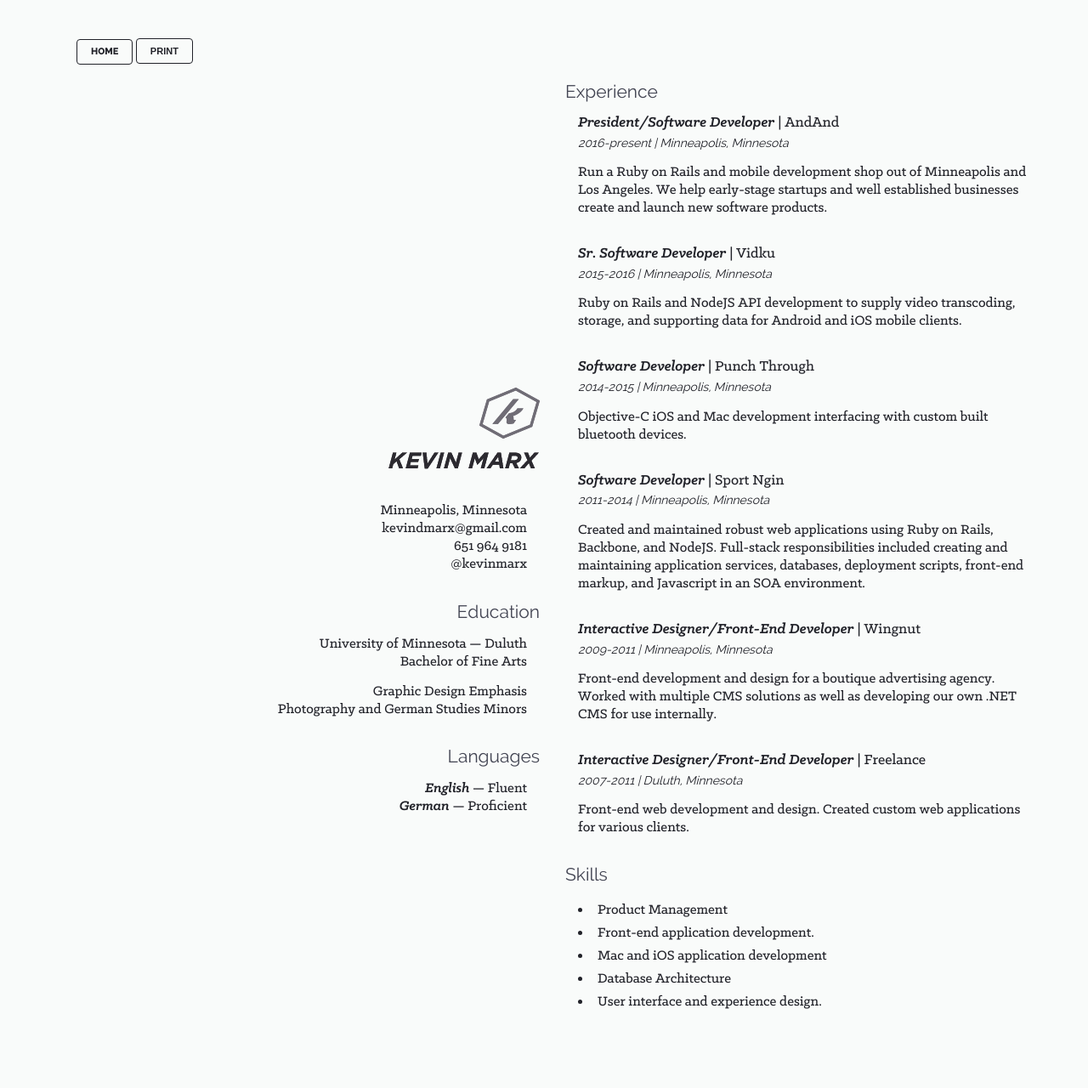
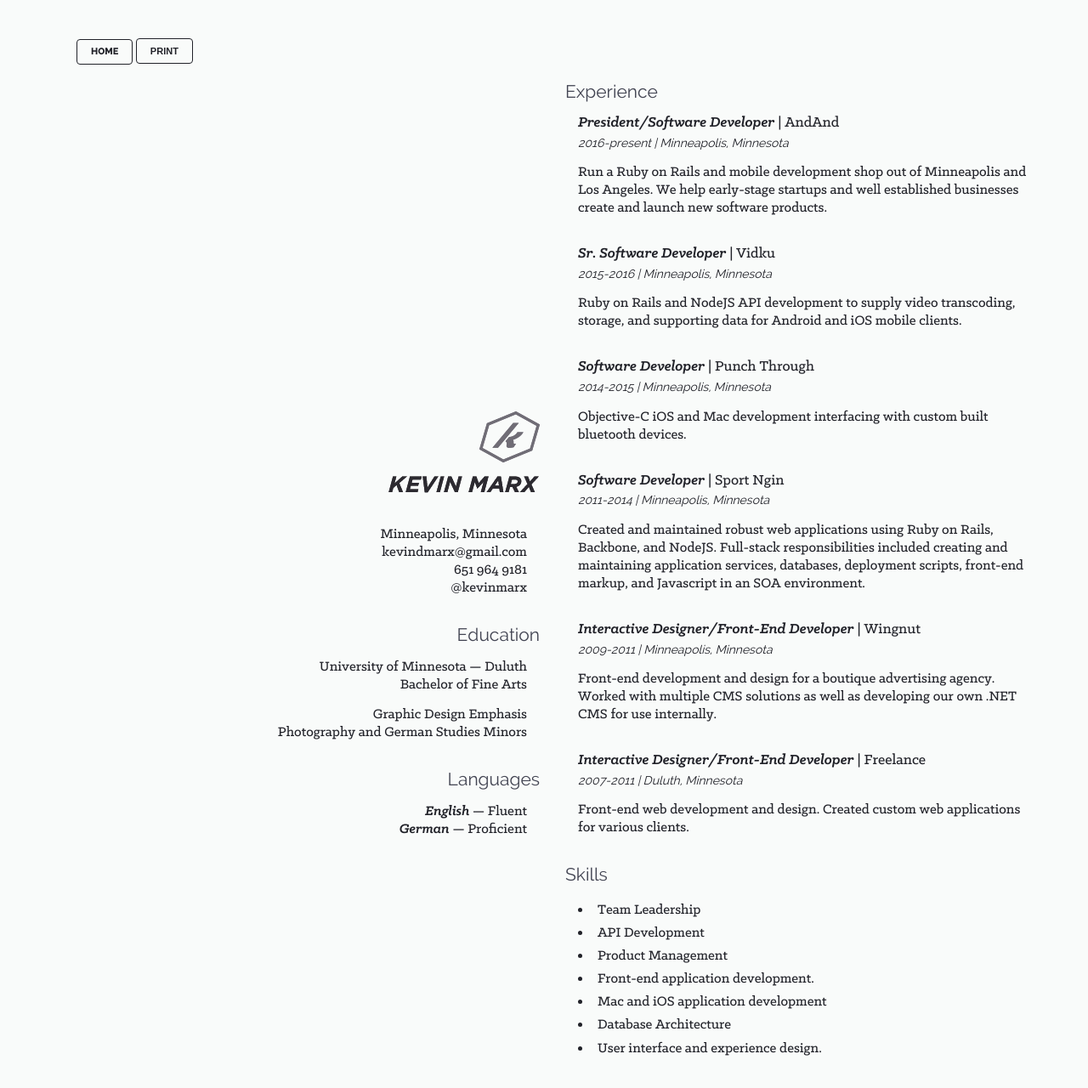
Before and after one commit to kevinmarx/kevinmarx.github.io, a Jekyll site: the page built from cv.html, in a window 1280 px wide. Shown: the whole page at 85% size. Built offline with Jekyll 4.4.1, drawn with Linux system fonts in a browser that asks for light colours; nearby versions of some CDN libraries; Markdown is read by kramdown in place of the engine named in the settings; before the commit the page ends 1226 px from its top, so only the background shows below that.

Commit message:
update resume

```diff
--- a/cv.html
+++ b/cv.html
@@ -112,6 +112,8 @@ title: Curriculum Vitae
             <h1>Skills</h1>
           </header>
           <ul>
+            <li>Team Leadership</li>
+            <li>API Development</li>
             <li>Product Management</li>
             <li>Front-end application development.</li>
             <li>Mac and iOS application development</li>
```
